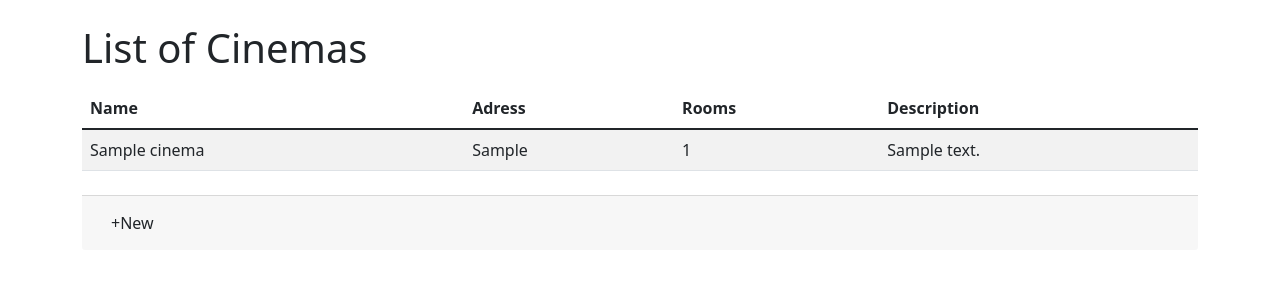
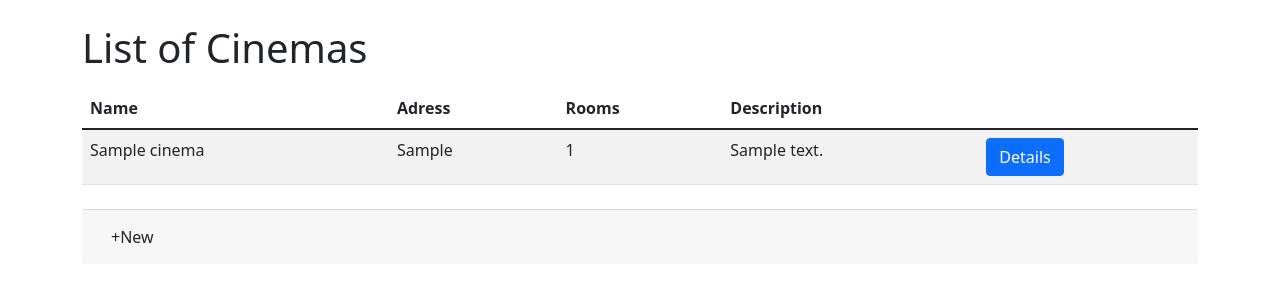
Before and after one commit to dbistuer/Projecte, a Django app: page /Teatre/Cinemas/List in a window 1280 px wide. Shown: the part 56-356 px from the top of the page. Run offline with Django 4.2, Linux system fonts and the light colour scheme; tables that the repository leaves empty hold one stand-in row (values such as "Sample post"); some libraries are stand-ins or nearby versions.

Commit message:
Added "details" button

```diff
--- a/Teatre/Templates/Cinemas/List.html
+++ b/Teatre/Templates/Cinemas/List.html
@@ -23,6 +23,7 @@
                         <td>{{ cinema.adress }}</td>
                         <td>{{ cinema.room_set.values.count }}</td>
                         <td>{{ cinema.description }}</td>
+                        <td><a class="btn btn-primary" href="{% url 'cinema_detail' cinema.id %}">Details</a> </td>
                     </tr>
                 {% endfor %}
                 </tbody>
```
